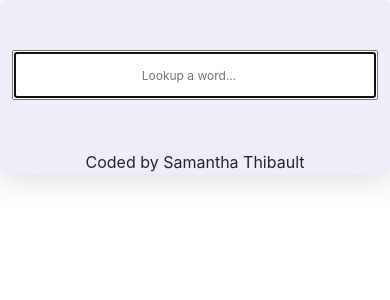
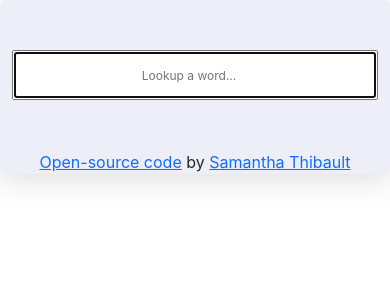
Before and after one commit to Samantha-a-T/dictionary-app, a React (Create React App) app: page / in a window 390 px wide. Shown: the top 300 px of the page. Built offline with nearby package versions, Linux system fonts and the light colour scheme; no server answers.

Commit message:
add links to footer, add media query for smaller screens

```diff
--- a/src/App.css
+++ b/src/App.css
@@ -14,9 +14,8 @@
   color: #61dafb;
 }
 
-
-@media (max-width: 991px) {
-.App{
+@media (max-width: 993px) {
+  .App {
     margin: 0 auto;
+  }
 }
-  }
--- a/src/App.js
+++ b/src/App.js
@@ -7,9 +7,26 @@ function App() {
       <div className="container">
         <header className="App-header"></header>
         <main>
-          <Dictionary  defaultKeyword="sunset"/>
+          <Dictionary defaultKeyword="sunset" />
         </main>
-        <footer> Coded by Samantha Thibault</footer>
+        <footer>
+          <a
+            href="https://github.com/Samantha-a-T/dictionary-app"
+            target="_blank"
+            rel="noreferrer"
+          >
+            Open-source code
+          </a>{" "}
+          by{" "}
+          <a
+            href="https://samantha-thibault.netlify.app"
+            target="_blank"
+            rel="noreferrer"
+          >
+
+            Samantha Thibault
+          </a>
+        </footer>
       </div>
     </div>
   );
--- a/src/Dictionary.css
+++ b/src/Dictionary.css
@@ -13,15 +13,13 @@
   text-align: center;
 }
 
-
-@media (max-width: 991px) {
-  .Dictionary section{
+@media (max-width: 993px) {
+  .Dictionary section {
     width: 700px;
   }
-
 }
 @media (max-width: 767px) {
-  .Dictionary section{
+  .Dictionary section {
     width: 516px;
   }
 
@@ -29,3 +27,11 @@
     font-size: 12px;
   }
 }
+
+
+@media (max-width: 550px) {
+  .Dictionary section {
+    width: 300px;
+  }
+
+}
--- a/src/Phonetic.css
+++ b/src/Phonetic.css
@@ -13,7 +13,7 @@
 
 }
 
-@media (max-width: 991px) {
+@media (max-width: 993px) {
 .Phonetic .phonetic-text {
 font-size:40px;
 }
--- a/src/Results.css
+++ b/src/Results.css
@@ -29,7 +29,7 @@
   margin-top: 5px;
 }
 
-@media (max-width: 991px) {
+@media (max-width: 993px) {
   .Results {
     display: flex;
     flex-direction: column;
```
Lines whose indentation alone changed are shown as unchanged.
